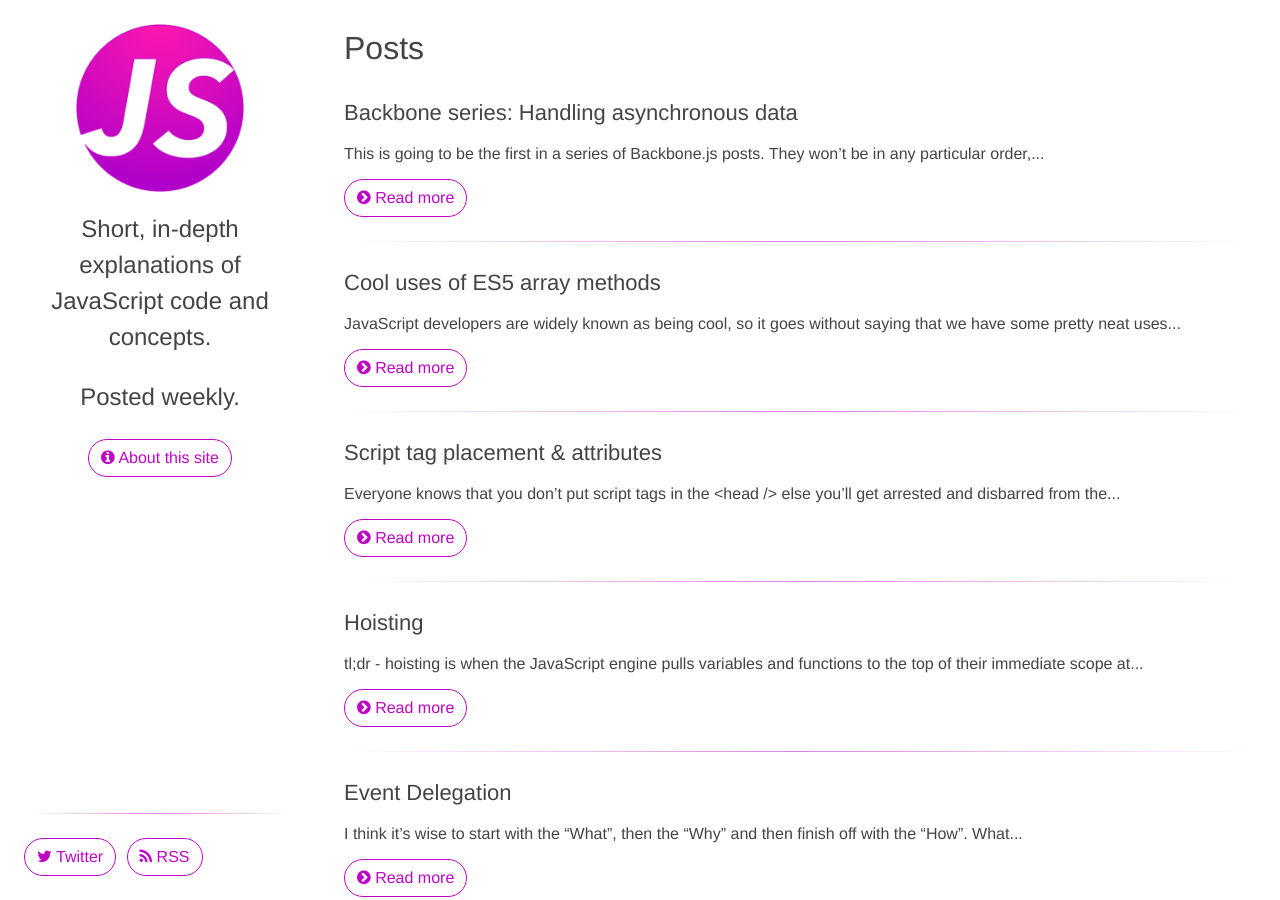
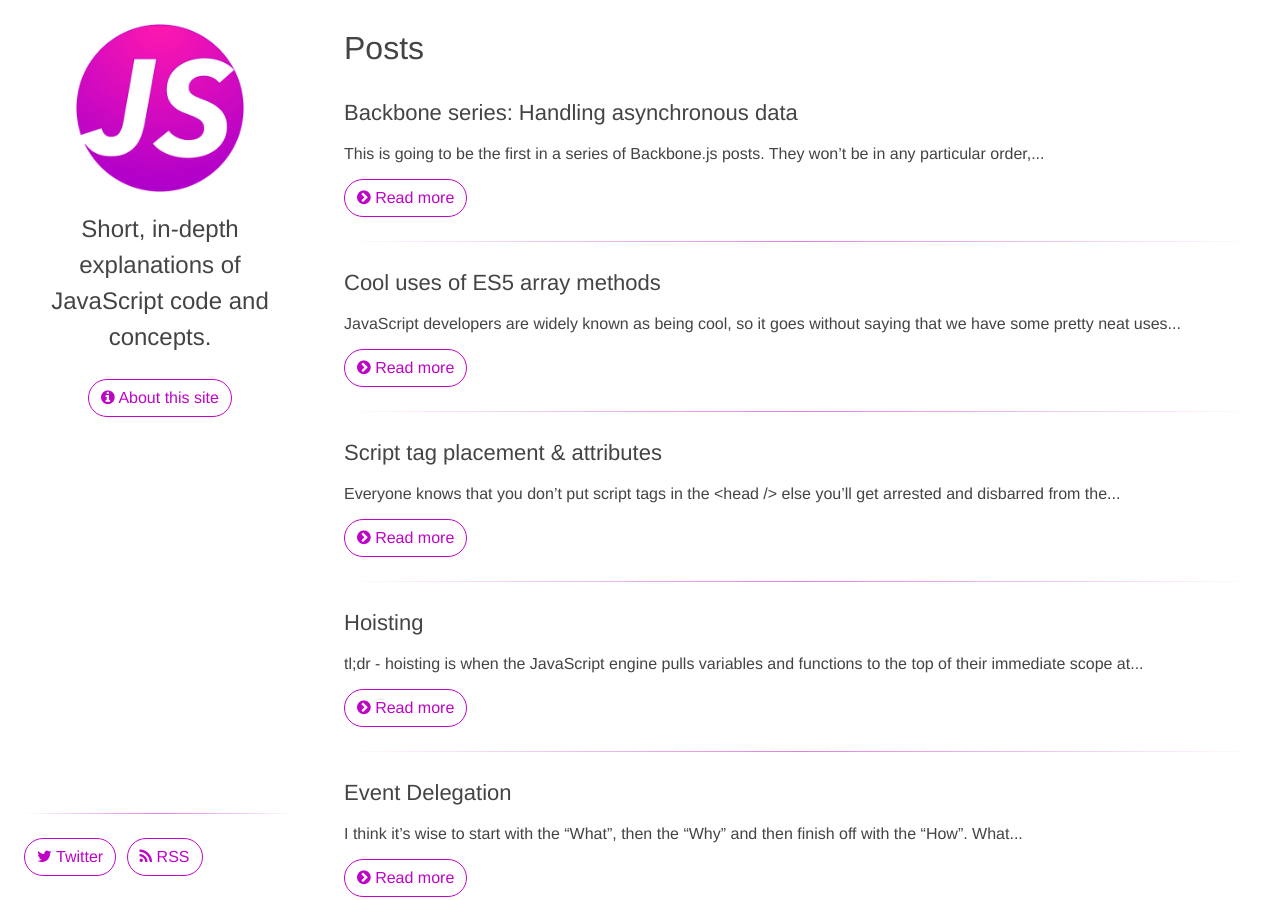
Before and after one commit to benhowdle89/js-idioms, a Jekyll site: the page built from index.html, in a window 1280 px wide and 900 px high. Built offline with Jekyll 4.4.1, drawn with Linux system fonts in a browser that asks for light colours; nearby versions of some CDN libraries; comment, search, counter and statistics services are not loaded.

Commit message:
Update header.html

```diff
--- a/_includes/header.html
+++ b/_includes/header.html
@@ -12,8 +12,6 @@
 
   <h2>Short, in-depth explanations of JavaScript code and concepts.</h2>
 
-  <h2>Posted weekly.</h2>
-
   <div class="centered">
     <a href="/about" class="button"><i class="fa fa-info-circle"></i> About this site</a>
   </div>
```
